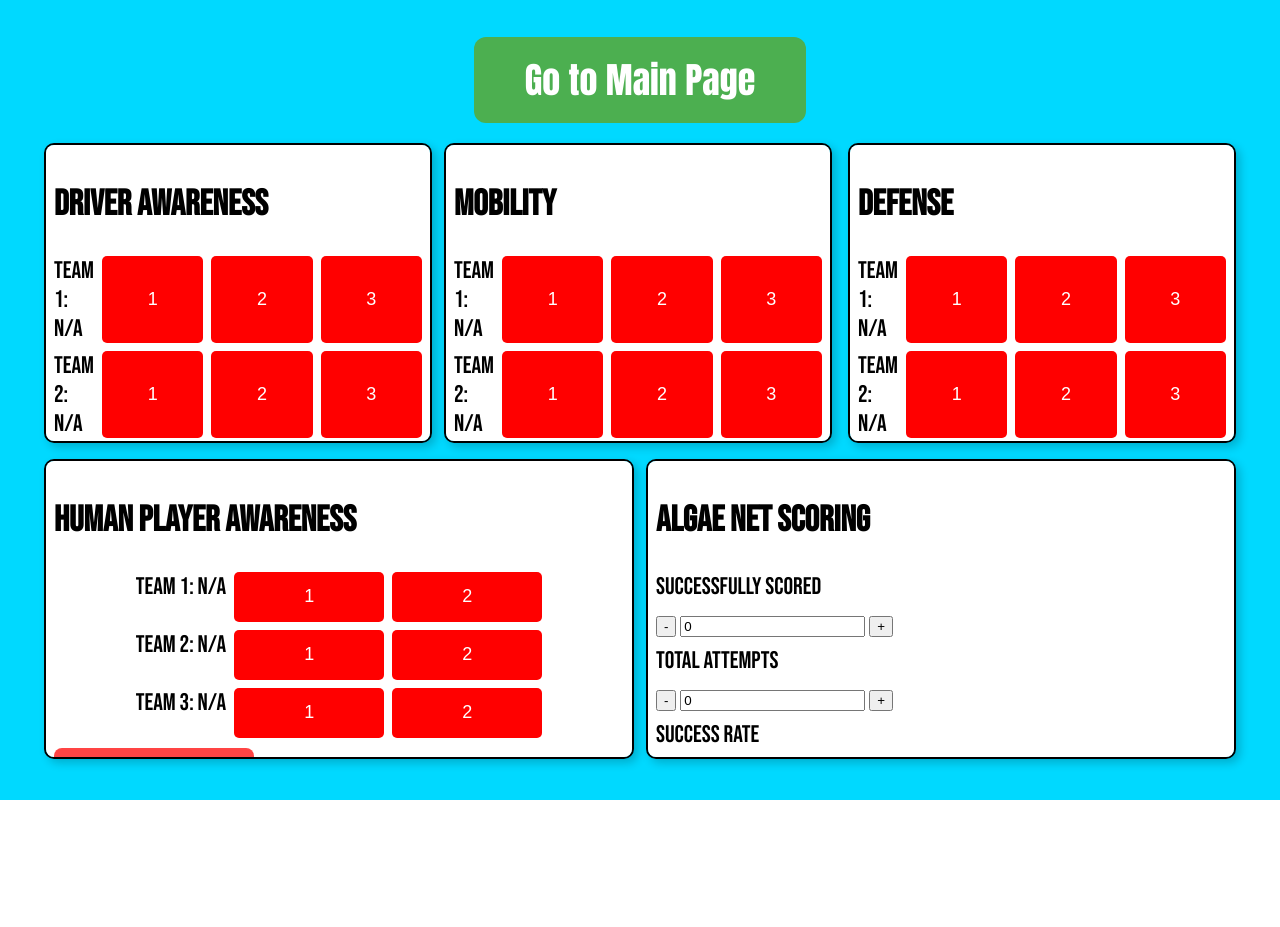
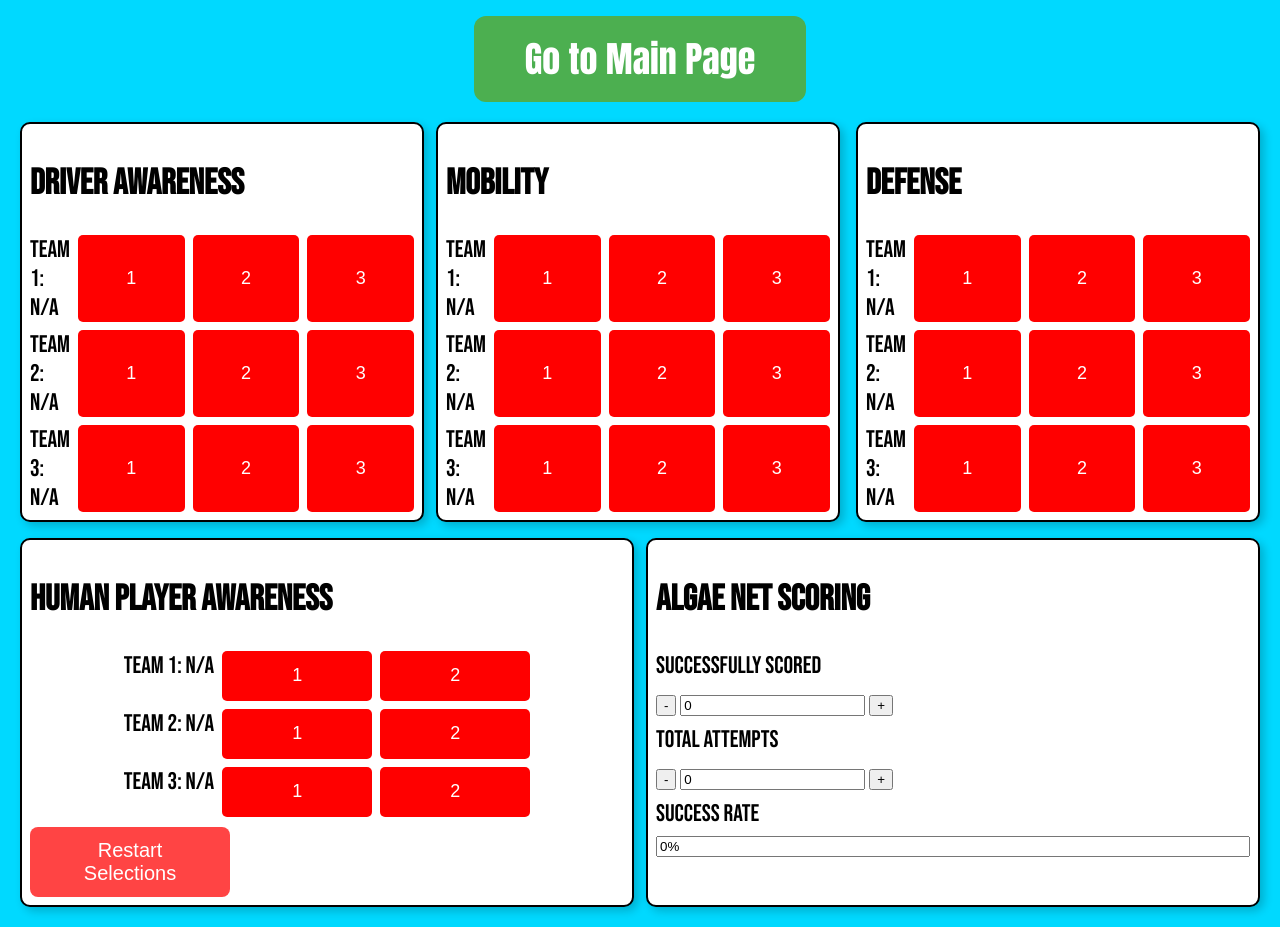
Before and after one commit to SirPercivalPercival/Super_Scout, a Django app: page /pit-scout/ in a window 1280 px wide. Before the commit the page ends 800 px from the top, so only its background shows below. Run offline with Django 5.2, Linux system fonts and the light colour scheme.

Commit message:
Update pit_scout.html

```diff
--- a/main/templates/main/pit_scout.html
+++ b/main/templates/main/pit_scout.html
@@ -31,7 +31,7 @@
     justify-content: flex-start;
     align-items: stretch;
     width: 100%;
-    max-width: 1200px;
+    max-width: 1400px;
     flex-wrap: wrap;
     gap: 1vh;
     padding: 0;
@@ -46,8 +46,8 @@
     box-shadow: 4px 4px 10px rgba(0, 0, 0, 0.2);
     border-radius: 10px;
     flex: 1 1 300px;
-    min-height: 250px;
-    max-height: 300px;
+    min-height: 300px;
+    max-height: 400px;
     width: 100%;
     box-sizing: border-box;
     overflow: auto;
```
